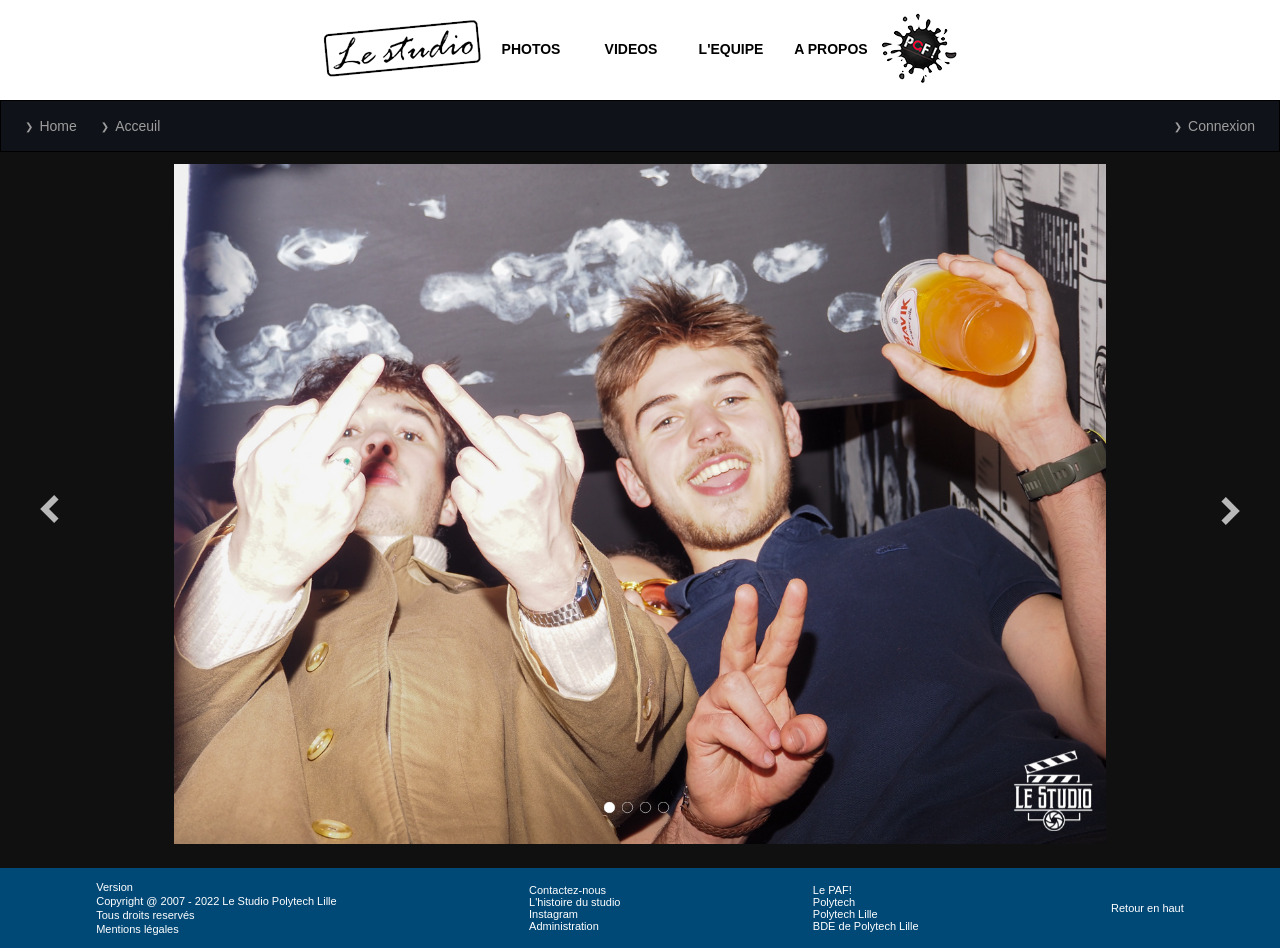
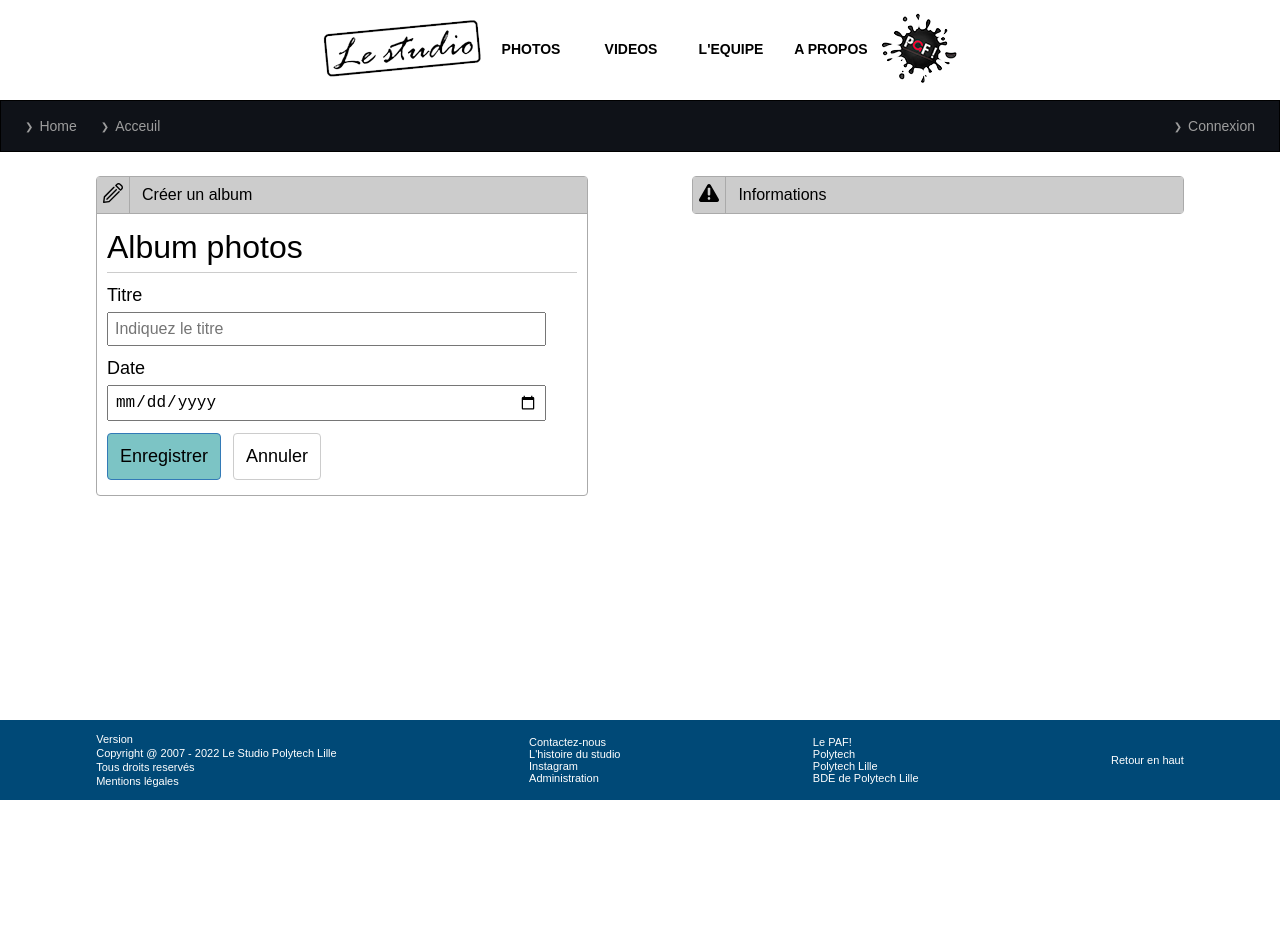
Before and after one commit to PolySim/studio-polytech-lille, a React (Create React App) app in the folder frontend/: page /admin/album in a window 1280 px wide. After the commit the page ends 800 px from the top, so only its background shows below. Built offline with nearby package versions, Linux system fonts and the light colour scheme; no server answers.

Commit message:
Admin Edit Album

```diff
--- a/frontend/src/component/Admin/index.tsx
+++ b/frontend/src/component/Admin/index.tsx
@@ -1,5 +1,6 @@
 import React from "react";
 import { Admin } from "src/styled";
+import { Link } from "react-router-dom";
 
 export default function AdminView(): JSX.Element {
   return (
@@ -71,6 +72,7 @@ l1180 0 5 1065 c5 985 6 1067 22 1097 23 42 80 88 127 102 28 8 315 11 1027
             </div>
           </div>
         </div>
+
         <div>
           <div>
             <div>
@@ -89,11 +91,11 @@ l1180 0 5 1065 c5 985 6 1067 22 1097 23 42 80 88 127 102 28 8 315 11 1027
               <div>Raccourcis</div>
             </div>
             <div>
-              <div>
+              <Link to="/home">
                 <div></div>
                 <div>Retour site</div>
-              </div>
-              <div>
+              </Link>
+              <Link to="news">
                 <div>
                   <svg
                     x="0px"
@@ -114,8 +116,8 @@ l1180 0 5 1065 c5 985 6 1067 22 1097 23 42 80 88 127 102 28 8 315 11 1027
                   </svg>
                 </div>
                 <div>Nouvelle news</div>
-              </div>
-              <div>
+              </Link>
+              <Link to="album">
                 <div>
                   <svg
                     x="0px"
@@ -131,8 +133,8 @@ l1180 0 5 1065 c5 985 6 1067 22 1097 23 42 80 88 127 102 28 8 315 11 1027
                   </svg>
                 </div>
                 <div>Nouvel album</div>
-              </div>
-              <div>
+              </Link>
+              <Link to="video">
                 <div>
                   <svg
                     xmlns="http://www.w3.org/2000/svg"
@@ -145,8 +147,8 @@ l1180 0 5 1065 c5 985 6 1067 22 1097 23 42 80 88 127 102 28 8 315 11 1027
                   </svg>
                 </div>
                 <div>Nouvelle vidéo</div>
-              </div>
-              <div>
+              </Link>
+              <Link to="document">
                 <div>
                   <svg
                     width={"48px"}
@@ -167,11 +169,11 @@ l1180 0 5 1065 c5 985 6 1067 22 1097 23 42 80 88 127 102 28 8 315 11 1027
                   </svg>
                 </div>
                 <div>Nouveau document</div>
-              </div>
-              <div>
+              </Link>
+              <Link to="paf">
                 <div></div>
                 <div>Nouveau PAF</div>
-              </div>
+              </Link>
             </div>
           </div>
           <div>
--- a/frontend/src/component/index.tsx
+++ b/frontend/src/component/index.tsx
@@ -20,12 +20,14 @@ import VideoView from "src/container/Video/VideoView";
 import ListNewsView from "src/container/News";
 import LegalView from "src/component/legal";
 import AdminView from "src/component/Admin";
+import EditAlbumView from "src/container/Admin/Album";
 
 export default function App(): JSX.Element {
   const [connection, setConnection] = useState<boolean>(false);
   const [connected, setConnected] = useState<boolean>(false);
   const [iv, setIv] = useState<string>("");
-  const [rank, setRank] = useState<number>(0);
+  // Default value 0 but for test
+  const [rank, setRank] = useState<number>(1);
 
   useEffect(() => {
     const getRandomInt16Bytes: (max: number) => string = (max) => {
@@ -57,7 +59,18 @@ export default function App(): JSX.Element {
         <Routes>
           <Route path="/*" element={<HomeView />} />
           <Route path="/legal" element={<LegalView />} />
-          <Route path="/admin" element={<AdminView />} />
+          <Route
+            path="/admin"
+            element={rank === 0 ? <HomeView /> : <AdminView />}
+          />
+          <Route
+            path="/admin/album"
+            element={rank === 0 ? <HomeView /> : <EditAlbumView />}
+          />
+          <Route
+            path="/admin/album/:id"
+            element={rank === 0 ? <HomeView /> : <EditAlbumView />}
+          />
           <Route path="/team" element={<TeamView />} />
           <Route path="/news" element={<ListNewsView />} />
           <Route path="/about" element={<AboutView />} />
--- /dev/null
+++ b/frontend/src/container/Admin/Album/index.tsx
@@ -0,0 +1,95 @@
+import React, { useState, useEffect } from "react";
+import { useParams } from "react-router-dom";
+import { EditAlbum } from "src/styled";
+import { ListImageType } from "src/type";
+
+export default function EditAlbumView(): JSX.Element {
+  const { id } = useParams();
+  const [title, setTitle] = useState<string>("");
+  const [date, setDate] = useState<string>("");
+  const [images, setImages] = useState<ListImageType>({
+    album: ["", ""],
+    images: [
+      {
+        id: 0,
+        secure: 0,
+      },
+    ],
+  });
+
+  return (
+    <EditAlbum>
+      <div>
+        <div>
+          <div>
+            <div>
+              <svg
+                x="0px"
+                y="0px"
+                viewBox="0 0 490.273 490.273"
+                width={"20px"}
+                height="20px"
+              >
+                <g>
+                  <path d="M313.548,152.387l-230.8,230.9c-6.7,6.7-6.7,17.6,0,24.3c3.3,3.3,7.7,5,12.1,5s8.8-1.7,12.1-5l230.8-230.8     c6.7-6.7,6.7-17.6,0-24.3C331.148,145.687,320.248,145.687,313.548,152.387z" />
+                  <path d="M431.148,191.887c4.4,0,8.8-1.7,12.1-5l25.2-25.2c29.1-29.1,29.1-76.4,0-105.4l-34.4-34.4     c-14.1-14.1-32.8-21.8-52.7-21.8c-19.9,0-38.6,7.8-52.7,21.8l-25.2,25.2c-6.7,6.7-6.7,17.6,0,24.3l115.6,115.6     C422.348,190.187,426.748,191.887,431.148,191.887z M352.948,45.987c7.6-7.6,17.7-11.8,28.5-11.8c10.7,0,20.9,4.2,28.5,11.8     l34.4,34.4c15.7,15.7,15.7,41.2,0,56.9l-13.2,13.2l-91.4-91.4L352.948,45.987z" />
+                  <path d="M162.848,467.187l243.5-243.5c6.7-6.7,6.7-17.6,0-24.3s-17.6-6.7-24.3,0l-239.3,239.5l-105.6,14.2l14.2-105.6     l228.6-228.6c6.7-6.7,6.7-17.6,0-24.3c-6.7-6.7-17.6-6.7-24.3,0l-232.6,232.8c-2.7,2.7-4.4,6.1-4.9,9.8l-18,133.6     c-0.7,5.3,1.1,10.6,4.9,14.4c3.2,3.2,7.6,5,12.1,5c0.8,0,1.5-0.1,2.3-0.2l133.6-18     C156.748,471.587,160.248,469.887,162.848,467.187z" />
+                </g>
+              </svg>
+            </div>
+            <div>{id ? "Modifier " : "Créer "}un album</div>
+          </div>
+
+          <div>
+            <div>Album photos</div>
+            <div>
+              <div>Titre</div>
+              <input
+                defaultValue={title}
+                type="text"
+                placeholder="Indiquez le titre"
+                onChange={(e) => {
+                  setTitle((curr) => e.target.value);
+                }}
+              />
+            </div>
+            <div>
+              <div>Date</div>
+              <input
+                defaultValue={date}
+                type="date"
+                onChange={(e) => {
+                  setDate((curr) => e.target.value);
+                }}
+              />
+            </div>
+            <div>
+              <div>Enregistrer</div>
+              <div>Annuler</div>
+            </div>
+          </div>
+        </div>
+
+        <div>
+          <div>
+            <div>
+              <svg
+                x="0px"
+                y="0px"
+                viewBox="0 0 246.027 246.027"
+                width={"20px"}
+                height="20px"
+              >
+                <path d="M242.751,196.508L143.937,25.358c-4.367-7.564-12.189-12.081-20.924-12.081c-8.735,0-16.557,4.516-20.924,12.081  L3.276,196.508c-4.368,7.564-4.368,16.596,0,24.161s12.189,12.081,20.924,12.081h197.629c8.734,0,16.556-4.516,20.923-12.08  C247.119,213.105,247.118,204.073,242.751,196.508z M123.014,204.906c-8.672,0-15.727-7.055-15.727-15.727  c0-8.671,7.055-15.726,15.727-15.726s15.727,7.055,15.727,15.726C138.74,197.852,131.685,204.906,123.014,204.906z M138.847,137.68  c0,8.73-7.103,15.833-15.833,15.833s-15.833-7.103-15.833-15.833V65.013c0-4.142,3.358-7.5,7.5-7.5h16.667  c4.143,0,7.5,3.358,7.5,7.5V137.68z" />
+              </svg>
+            </div>
+            <div>Informations</div>
+          </div>
+          <div></div>
+        </div>
+      </div>
+
+      <div></div>
+    </EditAlbum>
+  );
+}
--- a/frontend/src/styled.ts
+++ b/frontend/src/styled.ts
@@ -1638,6 +1638,7 @@ export const Admin = styled.main`
         }
       }
 
+      /* Link */
       > div:nth-of-type(1) {
         > div:nth-of-type(2) {
           display: flex;
@@ -1648,7 +1649,7 @@ export const Admin = styled.main`
           border: 1px solid #ccc;
           border-top: none;
           border-radius: 0 0 4px 4px;
-          > div {
+          > a {
             display: flex;
             flex-direction: column;
             align-items: center;
@@ -1659,12 +1660,16 @@ export const Admin = styled.main`
             border: 1px solid #bbb;
             border-radius: 4px;
             text-align: center;
+            text-decoration: none;
+            color: #000;
             > div:nth-of-type(1) {
               margin-bottom: 12px;
             }
           }
         }
       }
+
+      /* Stats */
       > div:nth-of-type(2) {
         > div:nth-of-type(2) {
           display: flex;
@@ -1680,3 +1685,138 @@ export const Admin = styled.main`
     }
   }
 `;
+
+export const EditAlbum = styled.main`
+  display: flex;
+  flex-direction: column;
+  align-items: center;
+  min-height: calc(100vh - 256px);
+  width: 100%;
+  margin-top: 24px;
+
+  > div:nth-of-type(1) {
+    display: flex;
+    justify-content: space-between;
+    width: 85%;
+
+    /* Create or Modify Album */
+    > div:nth-of-type(1) {
+      width: 45%;
+      border: 1px solid #aaa;
+      border-radius: 4px;
+
+      /* Title */
+      > div:nth-of-type(1) {
+        display: flex;
+        align-items: center;
+        width: 100%;
+        background-color: #ccc;
+        border-bottom: 1px solid #aaa;
+
+        /* SVG */
+        > div:nth-of-type(1) {
+          padding: 6px;
+          border-right: 1px solid #aaa;
+        }
+        /* Text */
+        > div:nth-of-type(2) {
+          margin-left: 12px;
+        }
+      }
+      /* Content */
+      > div:nth-of-type(2) {
+        padding: 15px 10px;
+
+        /* Album photos */
+        > div:nth-of-type(1) {
+          font-size: 32px;
+          padding-bottom: 6px;
+          border-bottom: 1px solid #ccc;
+          margin-bottom: 12px;
+        }
+
+        /* Title */
+        > div:nth-of-type(2) {
+          margin-bottom: 12px;
+
+          div {
+            font-size: 18px;
+            margin-bottom: 6px;
+          }
+
+          input {
+            font-size: 16px;
+            padding: 6px;
+            width: 90%;
+            outline: none;
+          }
+        }
+
+        /* Date */
+        > div:nth-of-type(3) {
+          margin-bottom: 12px;
+
+          div {
+            font-size: 18px;
+            margin-bottom: 6px;
+          }
+
+          input {
+            font-size: 16px;
+            padding: 6px;
+            width: 90%;
+            outline: none;
+          }
+        }
+
+        /* Button */
+        > div:nth-of-type(4) {
+          display: flex;
+
+          > div {
+            font-size: 18px;
+            padding: 12px;
+            border-radius: 4px;
+          }
+
+          > div:nth-of-type(1) {
+            background-color: rgb(124, 196, 197);
+            border: 1px solid #337ab7;
+          }
+          > div:nth-of-type(2) {
+            border: 1px solid #ccc;
+            margin-left: 12px;
+          }
+        }
+      }
+    }
+
+    > div:nth-of-type(2) {
+      width: 45%;
+      height: fit-content;
+      border: 1px solid #aaa;
+      border-radius: 4px;
+
+      /* Title */
+      > div:nth-of-type(1) {
+        display: flex;
+        align-items: center;
+        width: 100%;
+        background-color: #ccc;
+        /* border-bottom: 1px solid #aaa; */
+
+        /* SVG */
+        > div:nth-of-type(1) {
+          padding: 6px;
+          border-right: 1px solid #aaa;
+        }
+        /* Text */
+        > div:nth-of-type(2) {
+          margin-left: 12px;
+        }
+      }
+    }
+  }
+  > div:nth-of-type(2) {
+  }
+`;
```
